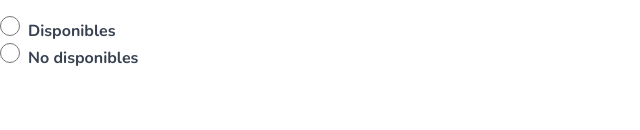
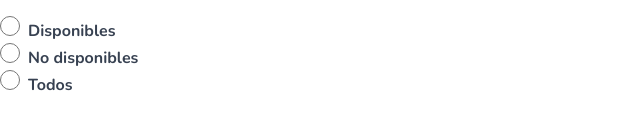
Before and after one commit to Joaqmn/gestiondesocios-frontend, a Vue app: page / in a window 1280 px wide. Shown: the part 350-480 px from the top of the page, without its empty margins (0-640 px from the left). Built offline with nearby package versions, Linux system fonts and the light colour scheme.

Commit message:
feat: 🎸 Updated radio buttons

```diff
--- a/package.json
+++ b/package.json
@@ -15,7 +15,6 @@
     "vue": "^2.6.11"
   },
   "devDependencies": {
-    "@tailwindcss/custom-forms": "^0.2.1",
     "@typescript-eslint/eslint-plugin": "^2.33.0",
     "@typescript-eslint/parser": "^2.33.0",
     "@vue/cli-plugin-babel": "~4.5.0",
--- a/src/components/RadioButton.vue
+++ b/src/components/RadioButton.vue
@@ -1,23 +1,21 @@
 <template>
   <div class="w-40 h-12">
     <label class="block">
-      <input
-        id="radio1"
-        type="radio"
-        class="form-radio h-5 w-5 text-red-800"
-        @click="radio1Check()"
-      /><span class="ml-2 text-gray-700 font-Nunito font-bold"
+      <input id="radio1" type="radio" name="selection" class="h-5 w-5" /><span
+        class="ml-2 text-gray-700 font-Nunito font-bold"
         >Disponibles</span
       >
     </label>
     <label class="block">
-      <input
-        id="radio2"
-        type="radio"
-        class="form-radio h-5 w-5 text-red-800"
-        @click="radio2Check()"
-      /><span class="ml-2 text-gray-700 font-Nunito font-bold"
+      <input id="radio2" type="radio" name="selection" class="h-5 w-5" /><span
+        class="ml-2 text-gray-700 font-Nunito font-bold"
         >No disponibles</span
+      >
+    </label>
+    <label class="block">
+      <input id="radio3" type="radio" name="selection" class="h-5 w-5" /><span
+        class="ml-2 text-gray-700 font-Nunito font-bold"
+        >Todos</span
       >
     </label>
   </div>
@@ -25,20 +23,8 @@
 
 <script>
 export default {
-  name: "RadioButton",
-  methods: {
-    radio1Check() {
-      document.getElementById("radio2").checked = false;
-    },
-    radio2Check() {
-      document.getElementById("radio1").checked = false;
-    }
-  }
+  name: "RadioButton"
 };
 </script>
 
-<style>
-input[type="radio"]:checked {
-  color: #9b2c2c;
-}
-</style>
+<style></style>
```
Also changed, not shown: 1 other file (tests, documents, lock files or other folders).
